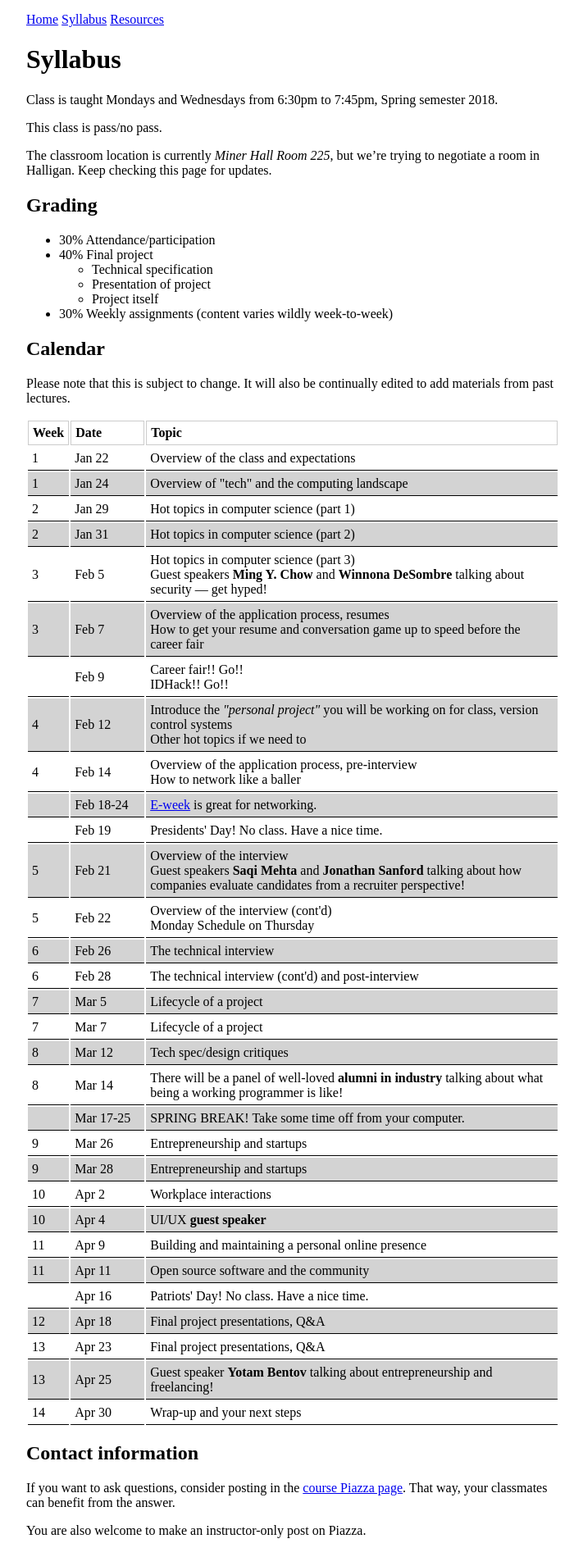
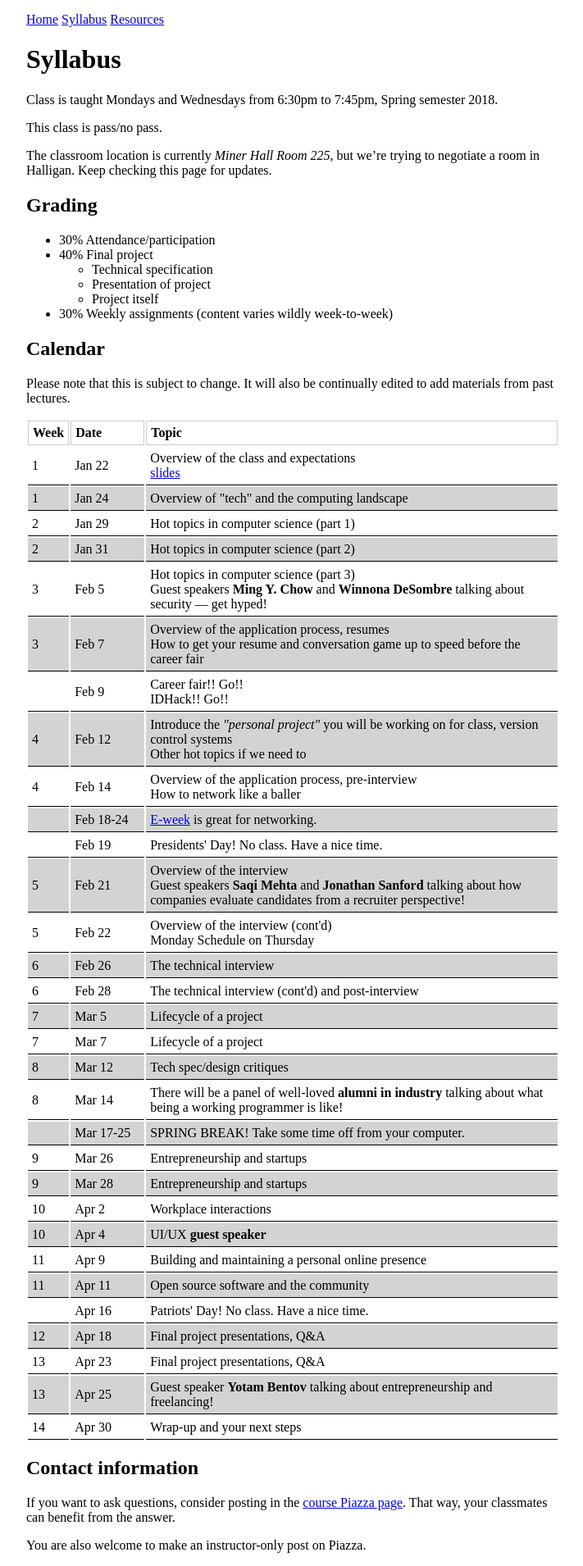
Before and after one commit to tekknolagi/excollege, a Jekyll site: the page built from syllabus.md, in a window 1280 px wide. Shown: the whole page at 82% size, without its empty margins (16-727 px from the left). Built offline with Jekyll 4.4.1, drawn with Linux system fonts in a browser that asks for light colours.

Commit message:
Add slides for day 1
Slides were edited using xournal to remove some

```diff
--- a/syllabus.md
+++ b/syllabus.md
@@ -35,7 +35,9 @@ to add materials from past lectures.
         <tr>
             <td>1</td>
             <td>Jan 22</td>
-            <td>Overview of the class and expectations</td>
+            <td>Overview of the class and expectations
+            <br />
+            <a href="{{ site.baseurl }}/assets/day_1.pdf">slides</a></td>
         </tr>
         <tr>
             <td>1</td>
```
Also changed, not shown: 1 other file.
